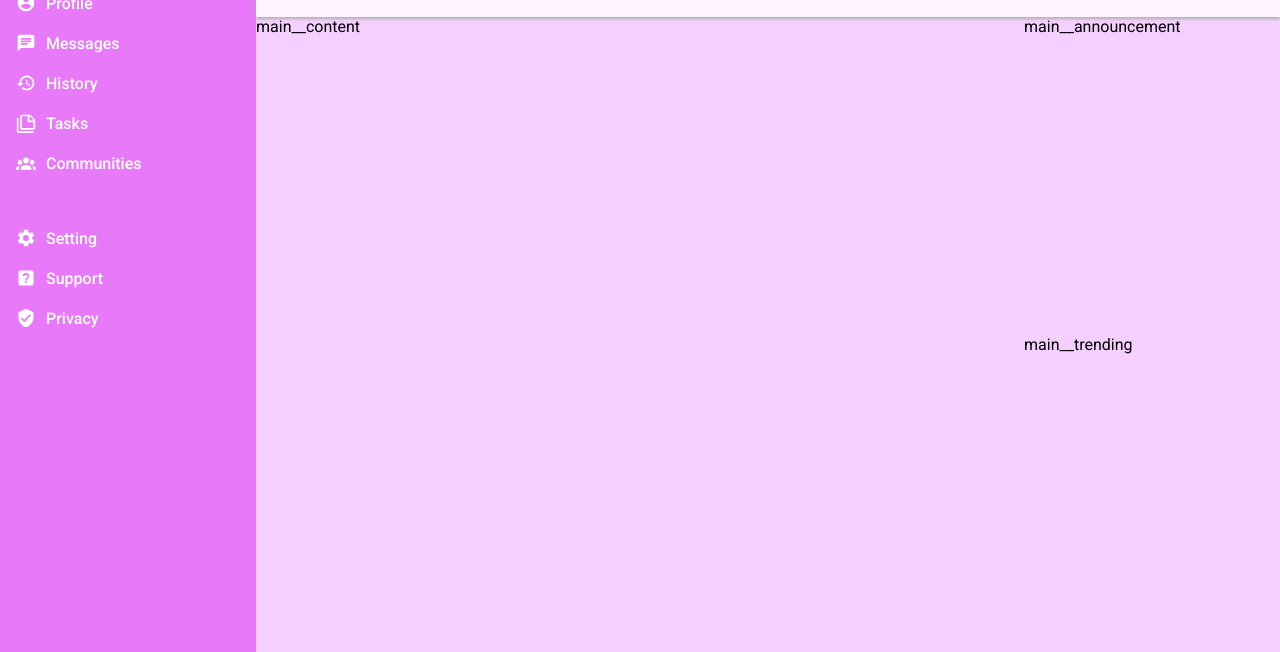
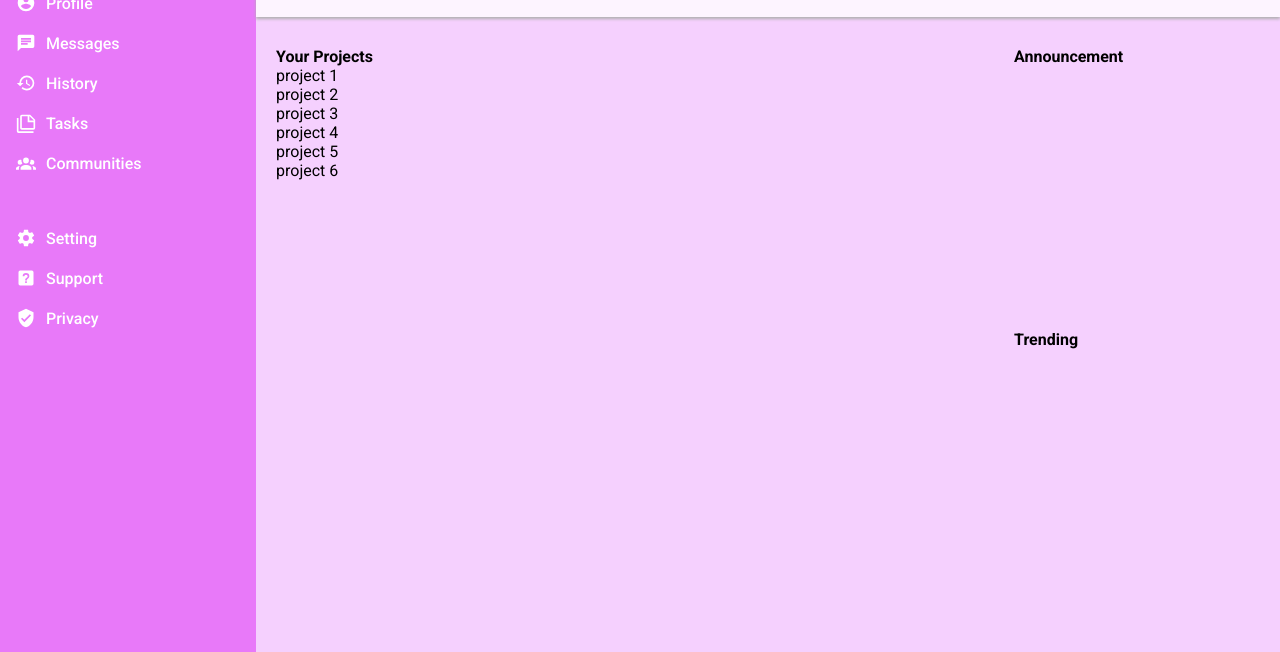
Before and after one commit to CronusV/Admin-Dashboard, a plain HTML site: page index.html in a window 1280 px wide. Shown: the part 148-800 px from the top of the page. Drawn offline with Linux system fonts and the light colour scheme; a web font is replaced by a local one.

Commit message:
Added html content and padding for main

```diff
--- a/index.html
+++ b/index.html
@@ -142,9 +142,25 @@
         </div>
       </div>
       <div class="main">
-        <div class="main__content">main__content</div>
-        <div class="main__announcements">main__announcement</div>
-        <div class="main__trending">main__trending</div>
+        <div class="main__content">
+          <!-- Can reuse our old class for this text, should have probably named it better -->
+          <div class="profile_bar__text">Your Projects</div>
+
+          <div class="projects">
+            <div class="project">project 1</div>
+            <div class="project">project 2</div>
+            <div class="project">project 3</div>
+            <div class="project">project 4</div>
+            <div class="project">project 5</div>
+            <div class="project">project 6</div>
+          </div>
+        </div>
+        <div class="main__announcements">
+          <div class="profile_bar__text">Announcement</div>
+        </div>
+        <div class="main__trending">
+          <div class="profile_bar__text">Trending</div>
+        </div>
       </div>
     </div>
   </body>
--- a/styles.css
+++ b/styles.css
@@ -203,6 +203,7 @@ body {
   display: grid;
   grid-template-columns: 3fr 1fr;
   grid-template-rows: 1fr 1fr;
+  padding: 30px 20px 40px 20px;
 }
 
 .main__content {
```
